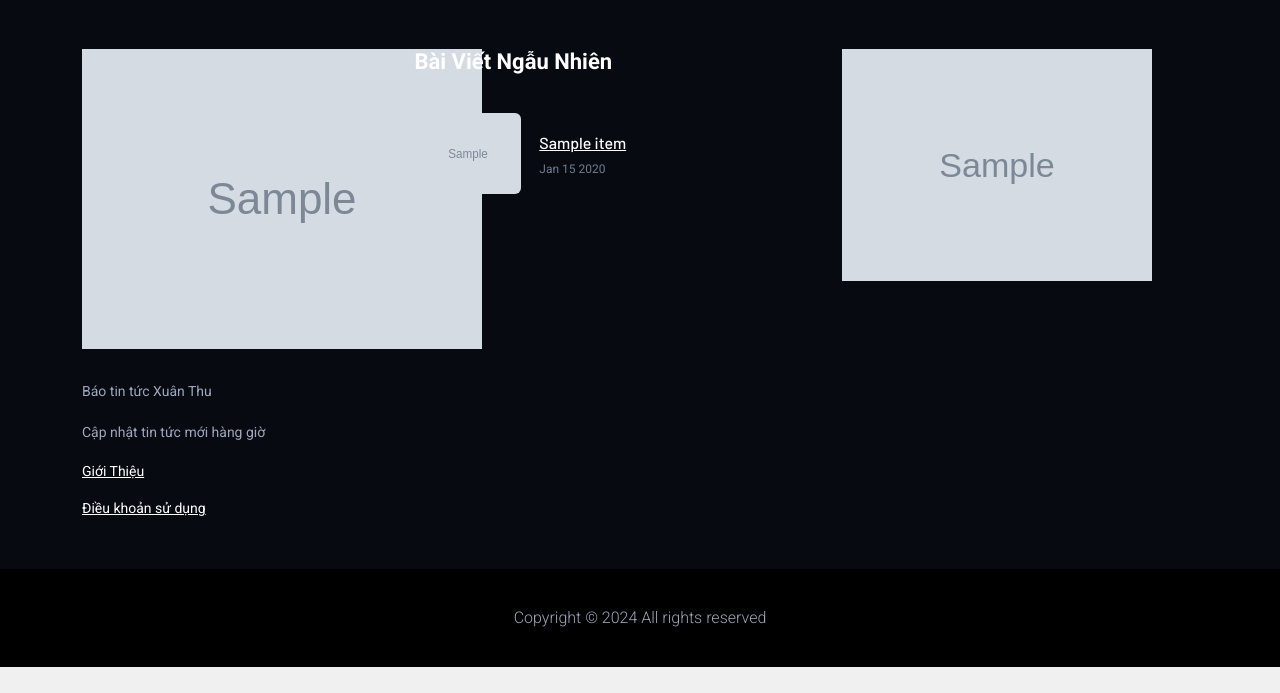
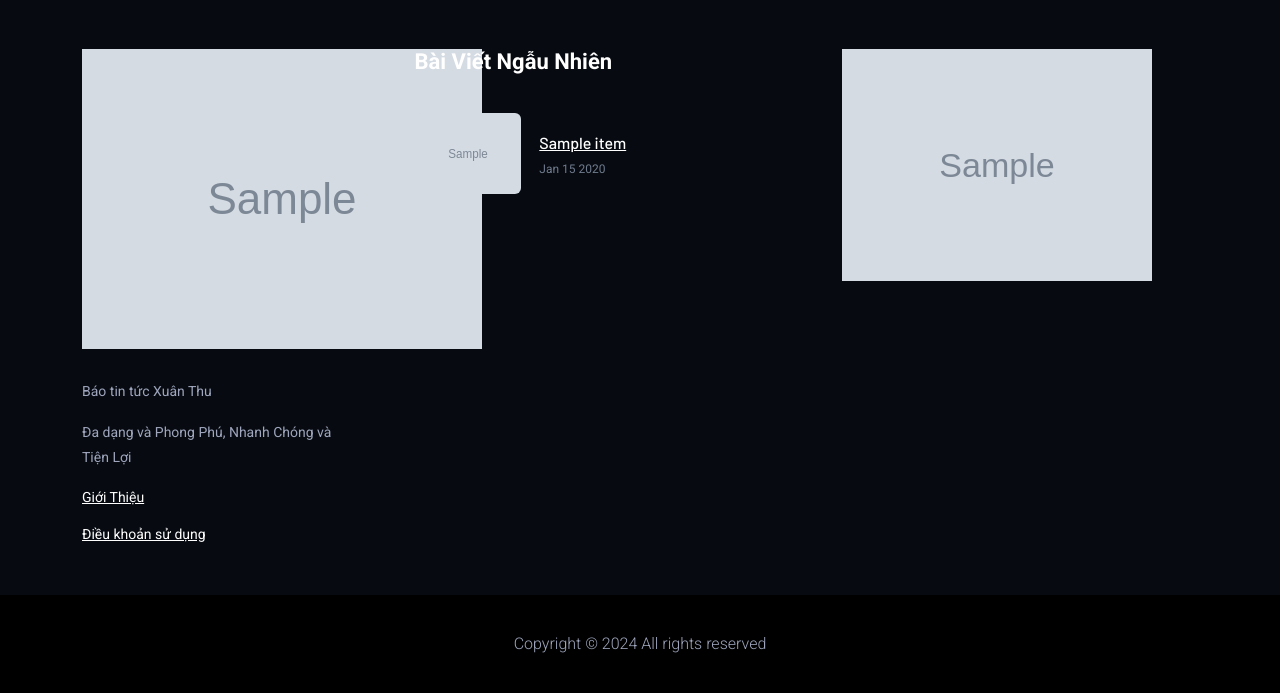
Before and after one commit to otsuki154/PythonProject, a Django app: template DjangoWeb/home/templates/pages/index.html in a window 1280 px wide. Shown: the part 1287-1980 px from the top of the page. Before the commit the page ends 1954 px from the top, so only its background shows below. Run offline with Django 5.2, Linux system fonts and the light colour scheme; the template is opened without the code that fills it: most values are stand-ins (such as "Sample title", 1, 10 or a date in 2020); grey boxes marked "Sample" are stand-in pictures; some libraries are stand-ins or nearby versions.

Commit message:
change sologan

```diff
--- a/DjangoWeb/home/templates/elements/footer.html
+++ b/DjangoWeb/home/templates/elements/footer.html
@@ -17,7 +17,7 @@
                                 <div class="footer-pera">
 
                                     <p class="info1 mb-3">Báo tin tức Xuân Thu</p>
-                                    <p class="info1 mb-3">Cập nhật tin tức mới hàng giờ</p>
+                                    <p class="info1 mb-3">Đa dạng và Phong Phú, Nhanh Chóng và Tiện Lợi</p>
                                     <li class="info2 mb-3"><a href="{% url 'about' %}">Giới Thiệu</a></li>
                                     {% comment %} <li class="info2 mb-3"><a href="{% url 'contact' %}">Liên Hệ</a></li> {% endcomment %}
                                     <li class="info2 mb-3"><a href="{% url 'policy' %}">Điều khoản sử dụng</a></li>
```
